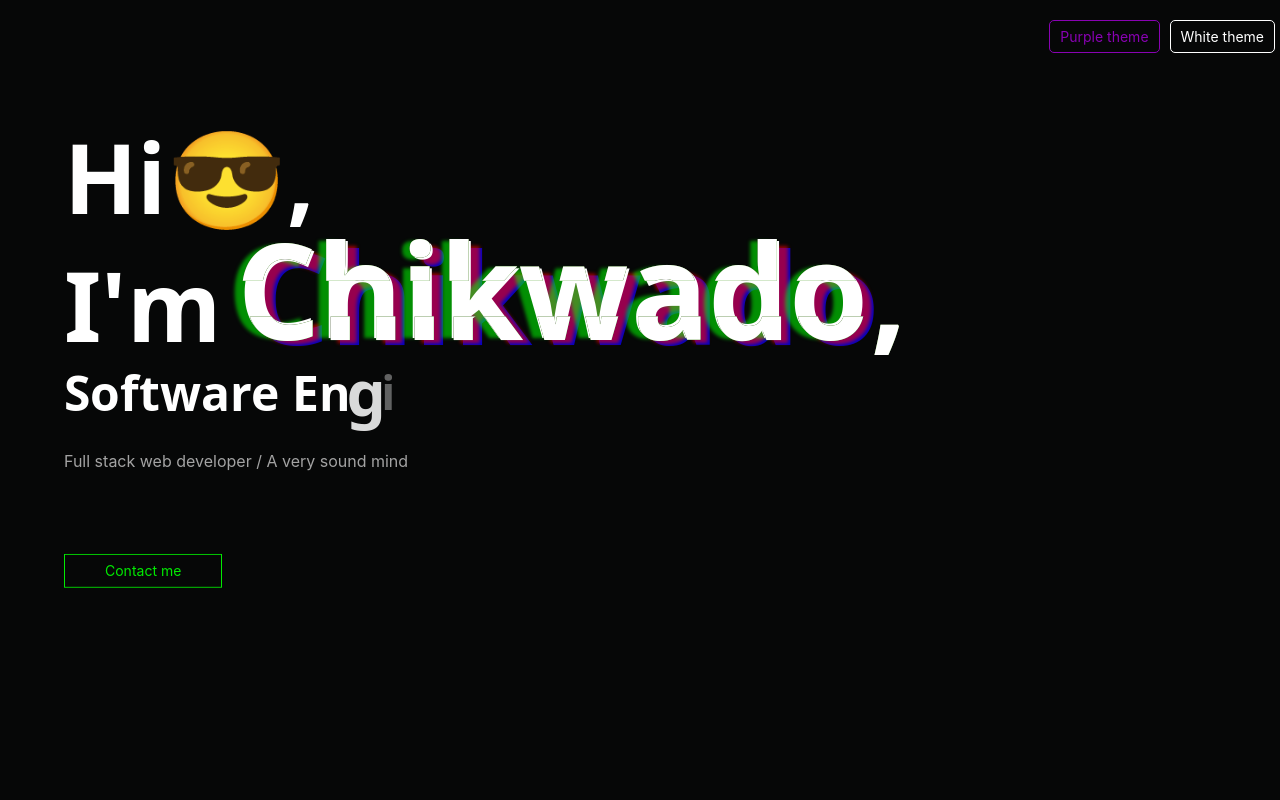
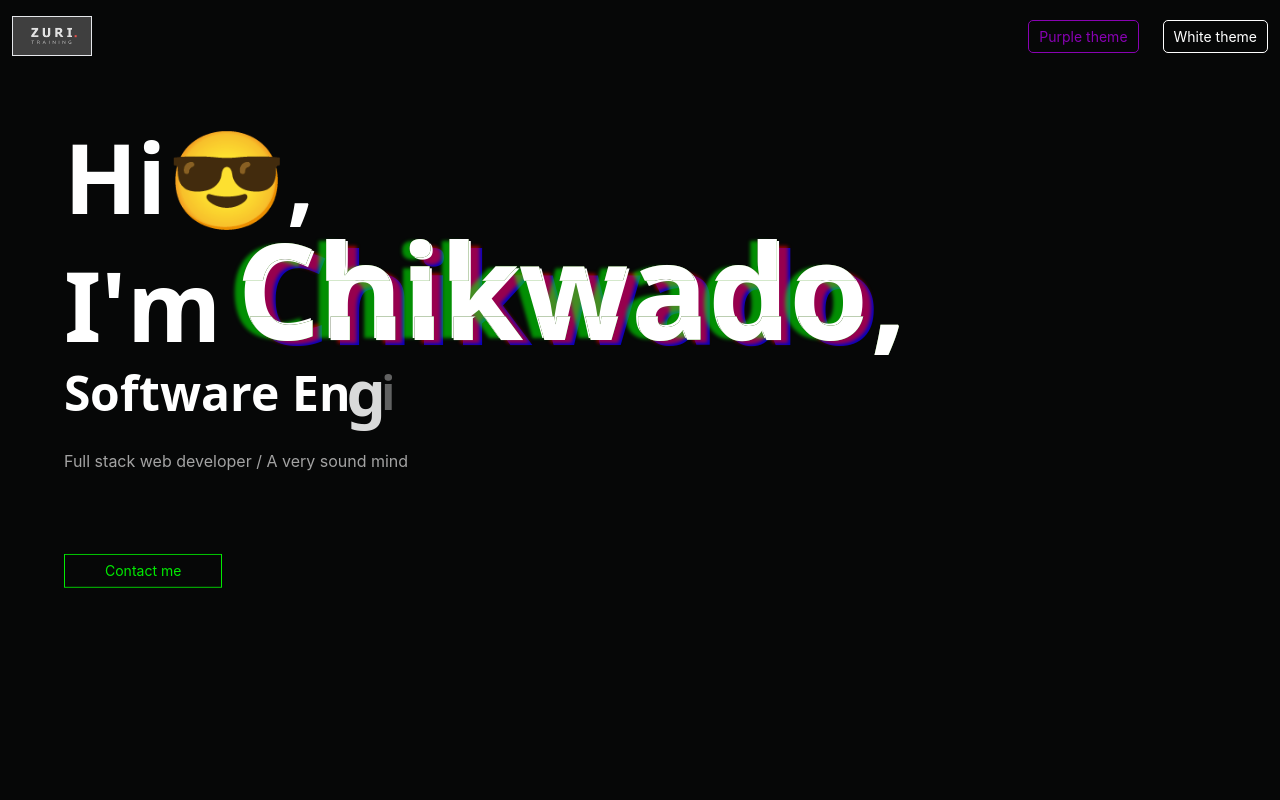
Before and after one commit to Quado2/portfolio, a React (Create React App) app: page / in a window 1280 px wide. Shown: the top 800 px of the page. Built offline with nearby package versions, Linux system fonts and the light colour scheme.

Commit message:
just added zuri image

```diff
--- a/src/App.css
+++ b/src/App.css
@@ -31,7 +31,7 @@ html, body { height: 100%; width: 100%;}
 .theme button{
   font-size: 14px;
   padding: 5px 10px;
-  margin: 20px 5px;
+  margin: 20px 0.75rem;
   border-radius: 5px;
 }
 
--- a/src/App.js
+++ b/src/App.js
@@ -10,7 +10,7 @@ import Portfolio from './Containers/Portfolio/Portfolio'
 import About from './Containers/About/About'
 import Experience from './Containers/Experience/Experience';
 import ContactForm from './Containers/ContactForm/ContactForm';
-
+import zuriImage from './images/zuri_logo.png'
 
 function App() {
 
@@ -37,7 +37,8 @@ function App() {
         <Preloader />
         :
         <div className='app-wrapper h-100'>
-          <div className='theme' style={{color: 'white'}}>
+          <div className='theme flex items-start' style={{color: 'white'}}>
+            <img className='border w-20 mt-4 ml-3 mr-auto' src ={zuriImage} alt='zuri logo' />
             <button className="purple-button" onClick={()=> dispatch(changeTheme("theme-purple"))}>Purple theme</button>
             <button className="white-button" onClick={() => dispatch(changeTheme("theme-white"))}>White theme</button>
           </div>
```
Also changed, not shown: src/images/zuri_logo.png (added).
